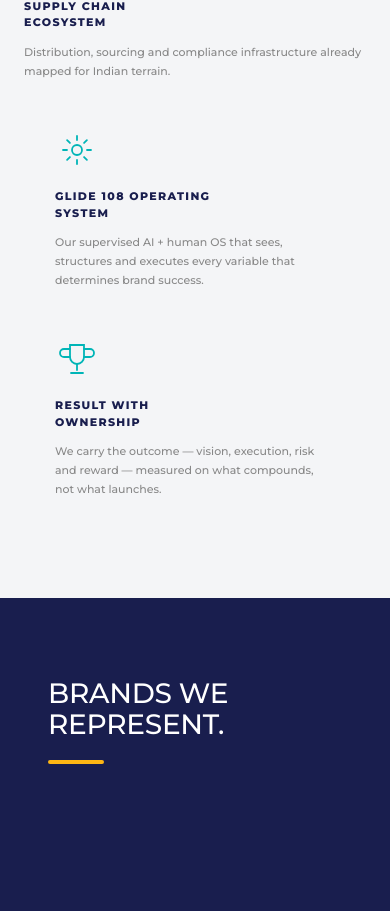
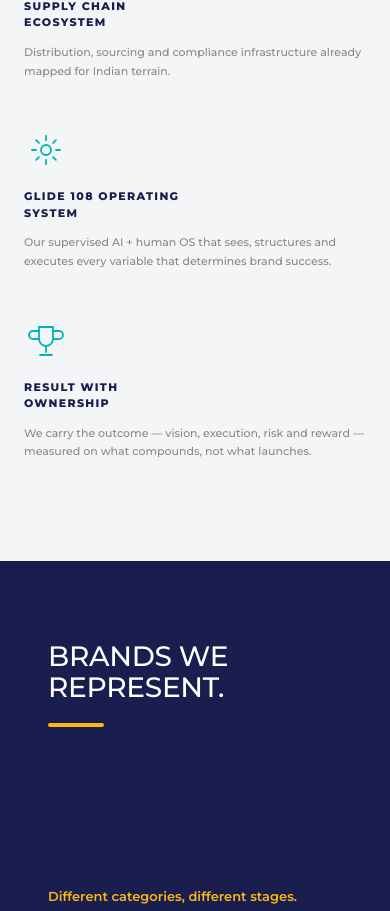
Before and after one commit to holistiqueteam-bit/Glide-new-site, a React (Vite) app: page / in a window 390 px wide. Shown: the part 1340-2251 px from the top of the page. Built offline with nearby package versions, Linux system fonts and the light colour scheme.

Commit message:
Align-4th-and-5th-capabilities-left-on-mobile

```diff
--- a/src/pages/Home.tsx
+++ b/src/pages/Home.tsx
@@ -490,14 +490,14 @@ export default function Home() {
             whileInView="visible"
             viewport={{ once: true }}
             variants={staggerContainer}
-            className="flex flex-col md:flex-row justify-center items-center md:items-start gap-12 md:gap-[96px]"
+            className="flex flex-col md:flex-row justify-center items-stretch md:items-start gap-12 md:gap-[96px]"
           >
             {capabilities.slice(3, 5).map((cap, i) => (
               <motion.div
                 key={i}
                 variants={fadeInUp}
                 whileHover="hover"
-                className="flex flex-col max-w-[280px] w-full cursor-default"
+                className="flex flex-col max-w-none md:max-w-[280px] w-full cursor-default"
               >
                 <motion.div variants={cardHover} style={{ display: 'flex', flexDirection: 'column', height: '100%' }}>
                   <div style={{ marginBottom: '16px' }}>{cap.icon}</div>
```
